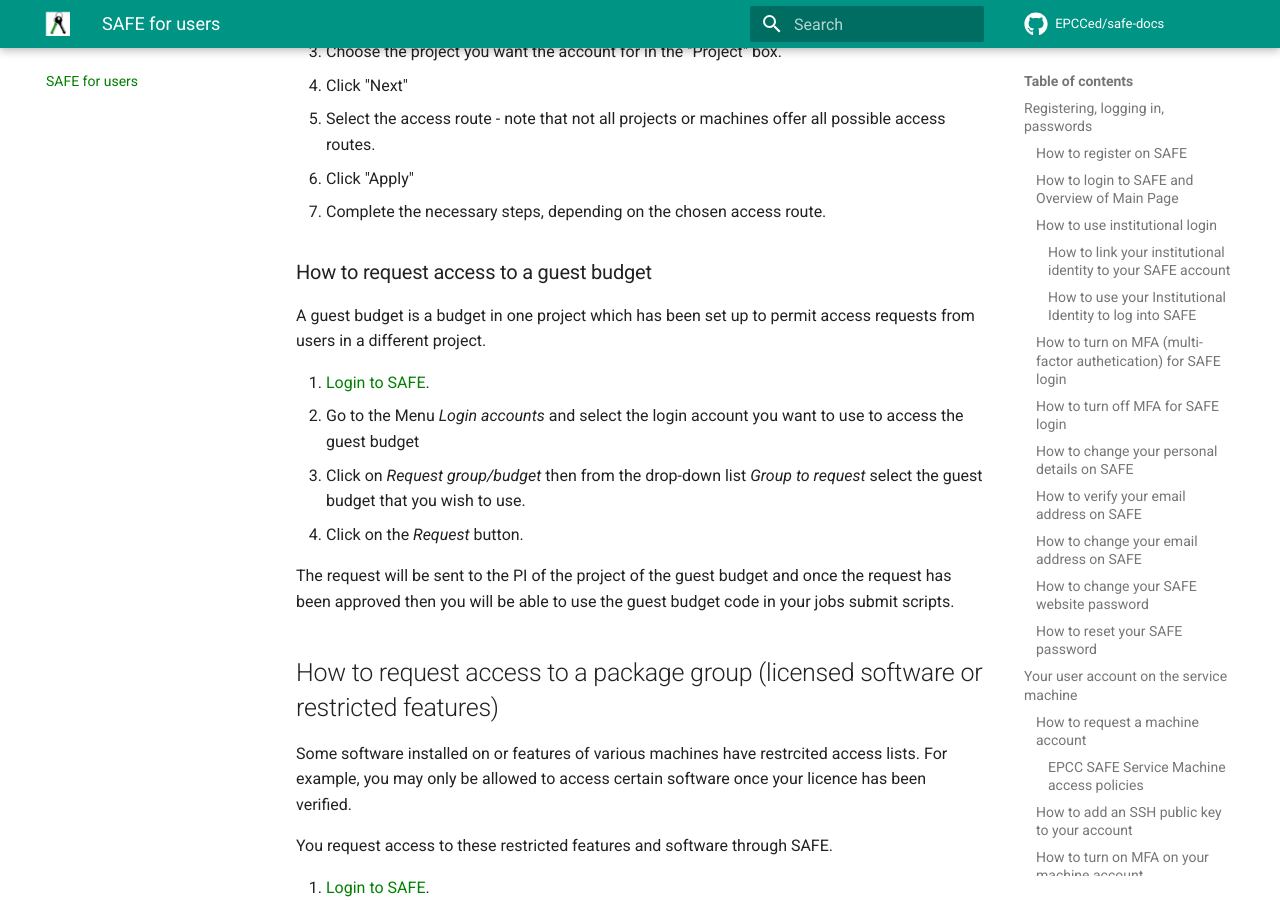
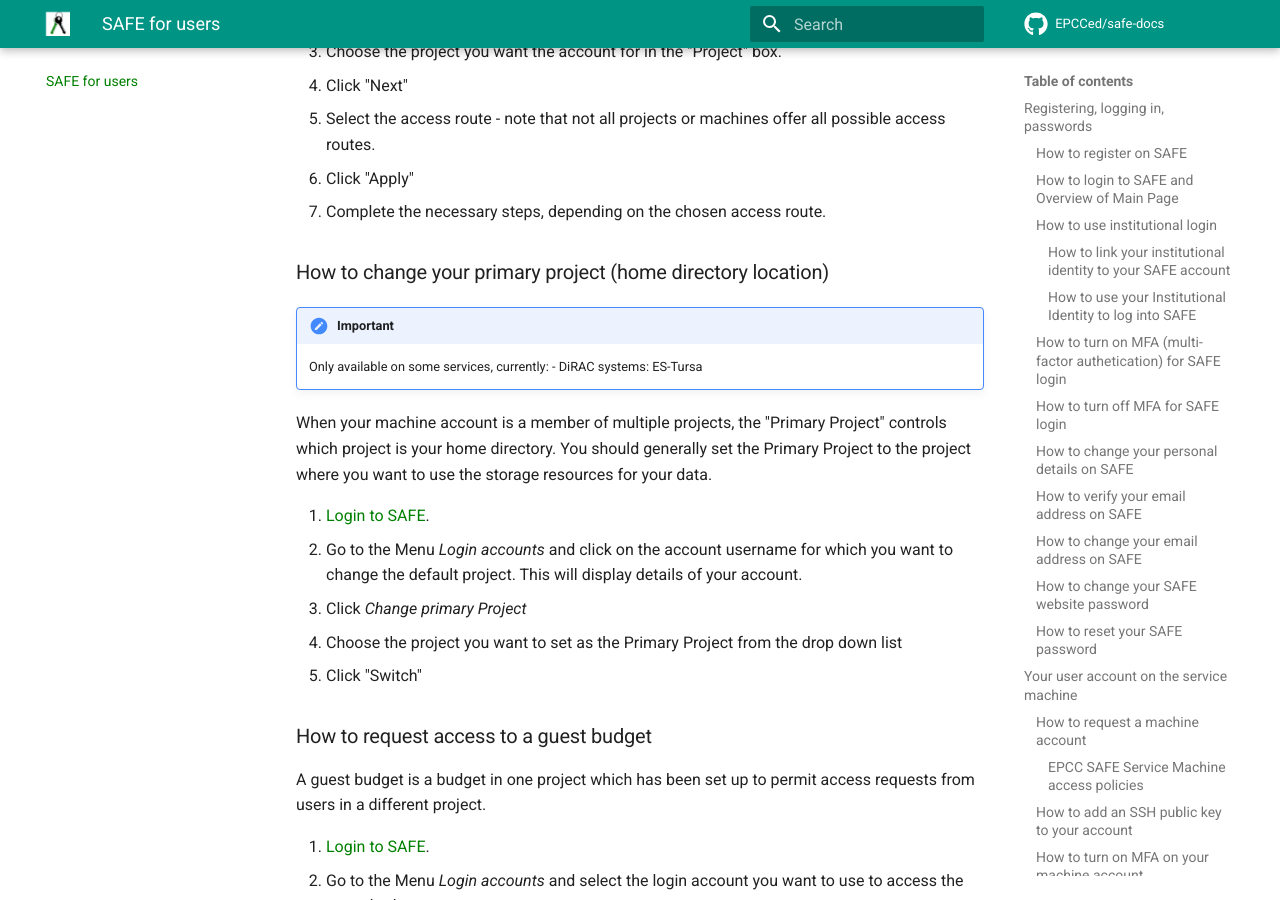
Before and after one commit to EPCCed/safe-docs, an MkDocs documentation site: the page built from docs/safe-for-users.md, in a window 1280 px wide and 900 px high, scrolled down 10059 px. Built offline with MkDocs 1.6.1 and Material for MkDocs 9.7.7, drawn with Linux system fonts in a browser that asks for light colours; comment, search, counter and statistics services are not loaded.

Commit message:
Update safe-for-users.md

```diff
--- a/docs/safe-for-users.md
+++ b/docs/safe-for-users.md
@@ -335,6 +335,21 @@ your postal address, you must type them again as part of Address Lines 1-4.
 6. Click "Apply"
 7. Complete the necessary steps, depending on the chosen access route.
 
+### <a id="joinproject"></a> How to change your primary project (home directory location)
+
+!!! important
+    Only available on some services, currently:
+    - DiRAC systems: ES-Tursa
+
+When your machine account is a member of multiple projects, the "Primary Project" controls which
+project is your home directory. You should generally set the Primary Project to the project where
+you want to use the storage resources for your data.
+
+1. [Login to SAFE](#login).
+2. Go to the Menu *Login accounts* and click on the account username for which you want to change the default project. This will display details of your account.
+3. Click *Change primary Project*
+4. Choose the project you want to set as the Primary Project from the drop down list
+5. Click "Switch"
 
 ### <a id="accguest"></a> How to request access to a guest budget
 
```
